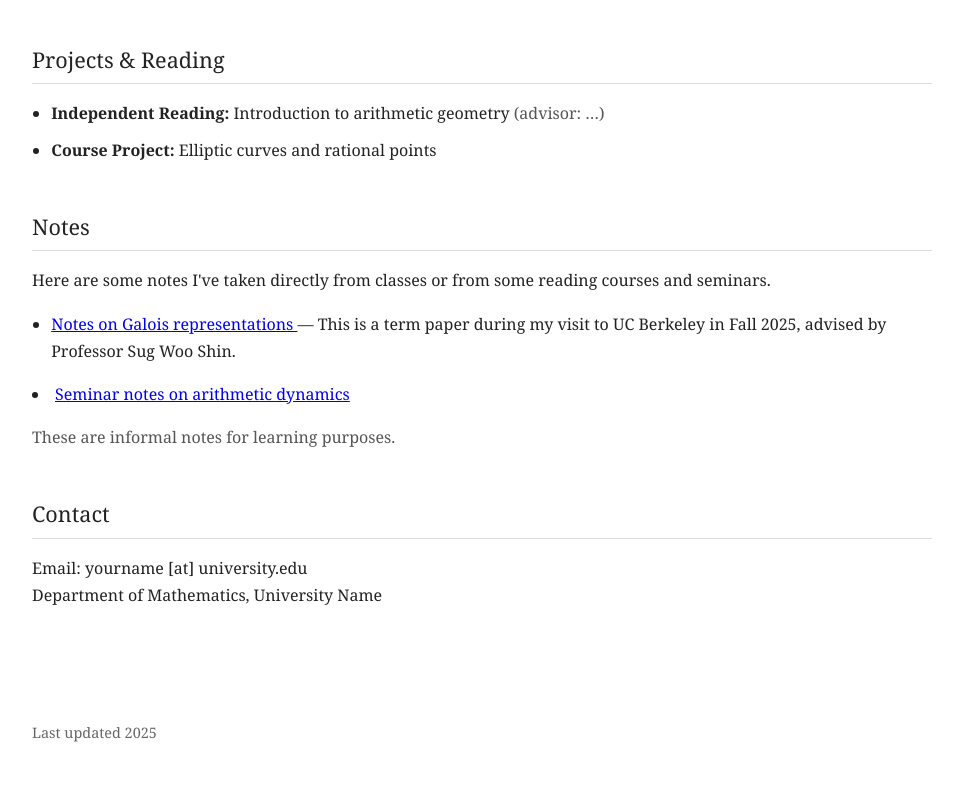
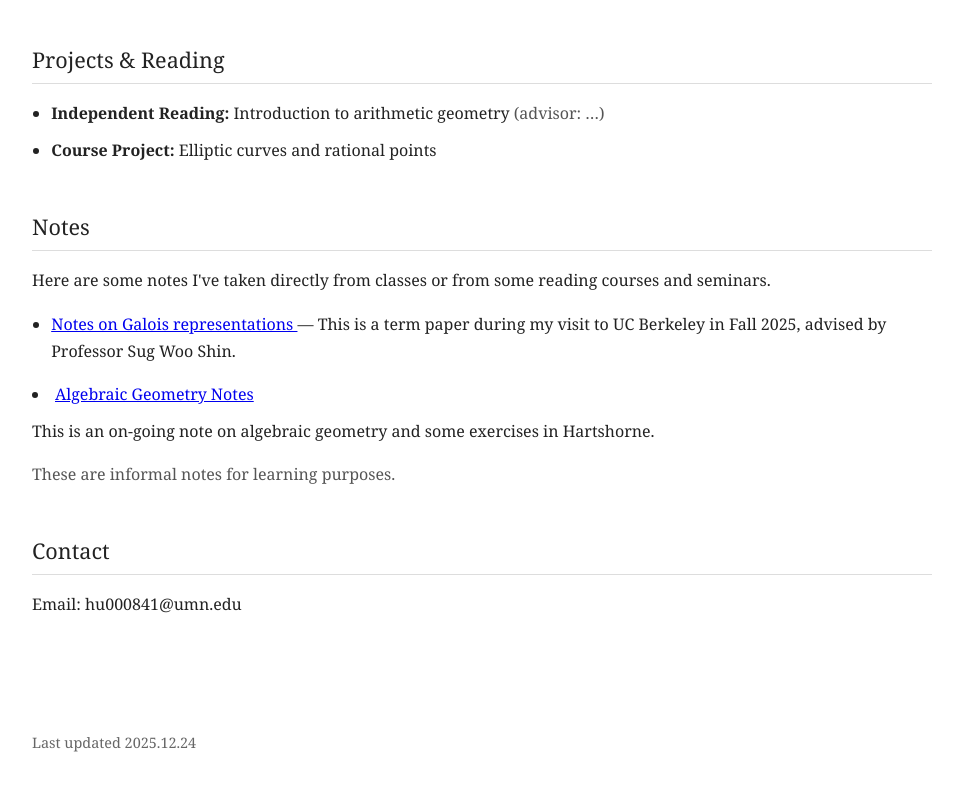
Before and after one commit to hu000841-math/yanghu.github.io, a plain HTML site: page index.html in a window 1280 px wide. Shown: the part 938-1725 px from the top of the page, without its empty margins (158-1121 px from the left). Drawn offline with nearby package versions, Linux system fonts and the light colour scheme.

Commit message:
Update index.html

```diff
--- a/index.html
+++ b/index.html
@@ -158,13 +158,8 @@
         Notes on Galois representations
       </a> — This is a term paper during my visit to UC Berkeley in Fall 2025, advised by Professor Sug Woo Shin.
     </li>
-  </ul>
-
-
-
-
-
-      <li><a href="#">Seminar notes on arithmetic dynamics</a></li>
+    </ul><li><a href="files/agnotes.pdf">Algebraic Geometry Notes </a></li> This is an on-going note on algebraic geometry and some exercises in
+   Hartshorne.
     </ul>
     <p class="subtle">These are informal notes for learning purposes.</p>
   </section>
@@ -172,15 +167,15 @@
   <section id="contact">
     <h2>Contact</h2>
     <p>
-      Email: yourname [at] university.edu<br />
-      Department of Mathematics, University Name
+      Email: hu000841@umn.edu<br />
+
     </p>
   </section>
 
 </main>
 
 <footer>
-  Last updated 2025
+  Last updated 2025.12.24
 </footer>
 
 </body>
```
